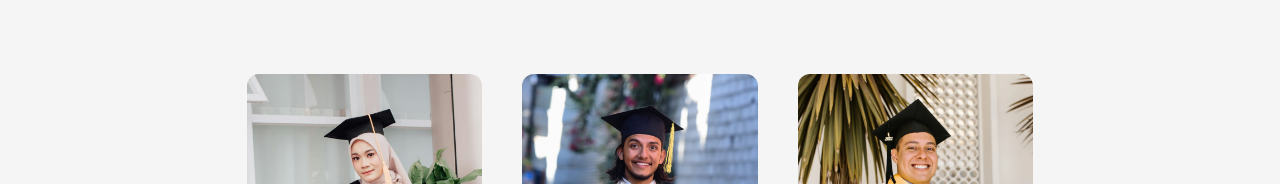
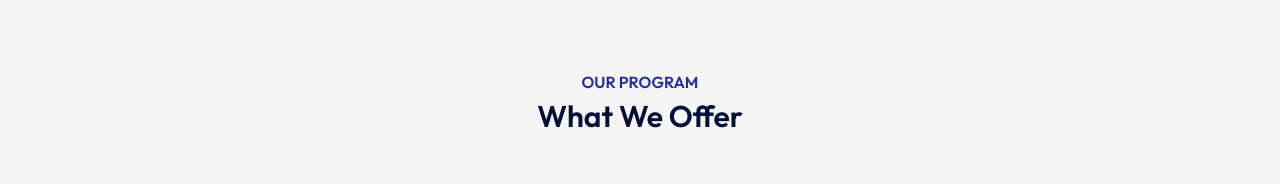
Before and after one commit to salilpal/edusity-react, a React (Vite) app in the folder client/: page / in a window 1280 px wide. Shown: the part 830-1014 px from the top of the page. Built offline with nearby package versions, Linux system fonts and the light colour scheme.

Commit message:
added Title Component

```diff
--- a/client/src/App.jsx
+++ b/client/src/App.jsx
@@ -1,6 +1,7 @@
 import React from "react";
 import Navbar from "./Components/Navbar/Navbar";
 import Hero from "./Components/Hero/Hero";
+import Title from "./Components/Title/Title";
 import Programs from "./Components/Programs/Programs";
 
 const App = () => {
@@ -8,6 +9,7 @@ const App = () => {
     <div>
       <Navbar />
       <Hero />
+      <Title subTitle="Our PROGRAM" title="What We Offer" />
       <Programs />
     </div>
   );
--- /dev/null
+++ b/client/src/Components/Title/Title.jsx
@@ -0,0 +1,14 @@
+import React from 'react'
+
+const Title = ({subTitle, title}) => {
+  return (
+    <>
+    <div class="text-center text-[#212EA0] text-base font-semibold uppercase mt-19 mx-0 mb-7.5">
+      <p>{subTitle}</p>
+      <h2 class="text-3xl text-[#000F38] mt-1 normal-case">{title}</h2>
+    </div>
+    </>
+  )
+}
+
+export default Title
```
